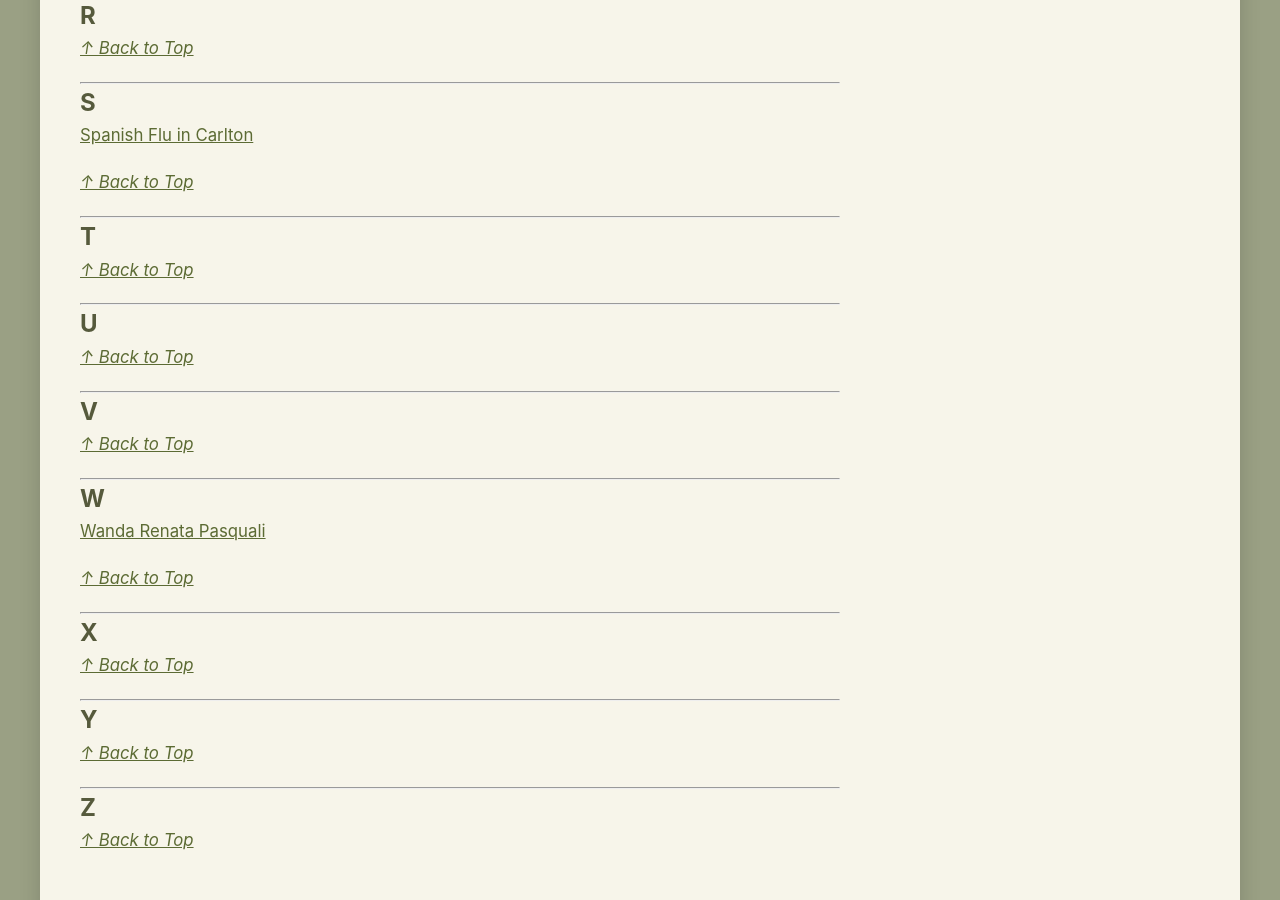
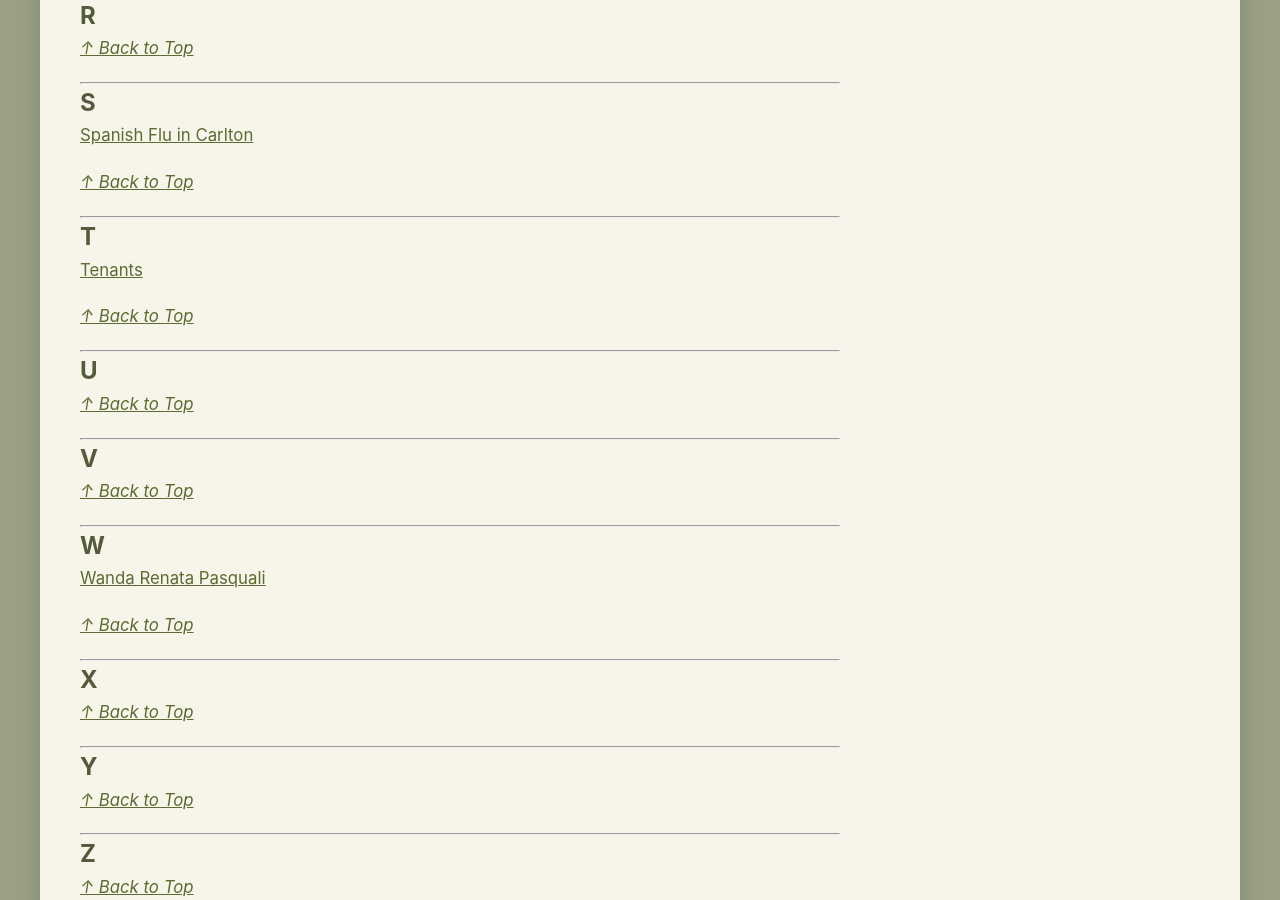
Before and after one commit to notamitchell/order, a Jekyll site: the page built from aToZ.md, in a window 1280 px wide and 900 px high, scrolled down 5062 px. Built offline with Jekyll 4.4.1, drawn with Linux system fonts in a browser that asks for light colours; a script that is not in the unit is left out.

Commit message:
Update aToZ.md

```diff
--- a/aToZ.md
+++ b/aToZ.md
@@ -254,6 +254,8 @@ _[&uarr; Back to Top](#index-a-to-z)_
 
 ## T
 
+[Tenants](civic?id=Tenants)
+
 _[&uarr; Back to Top](#index-a-to-z)_
 
 ---
```
